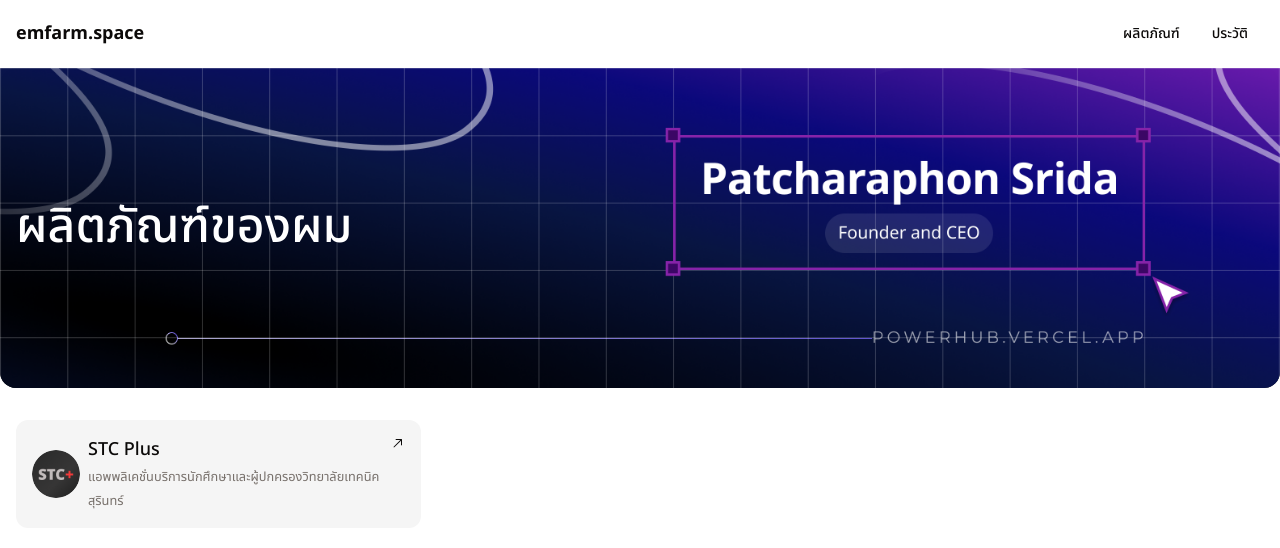
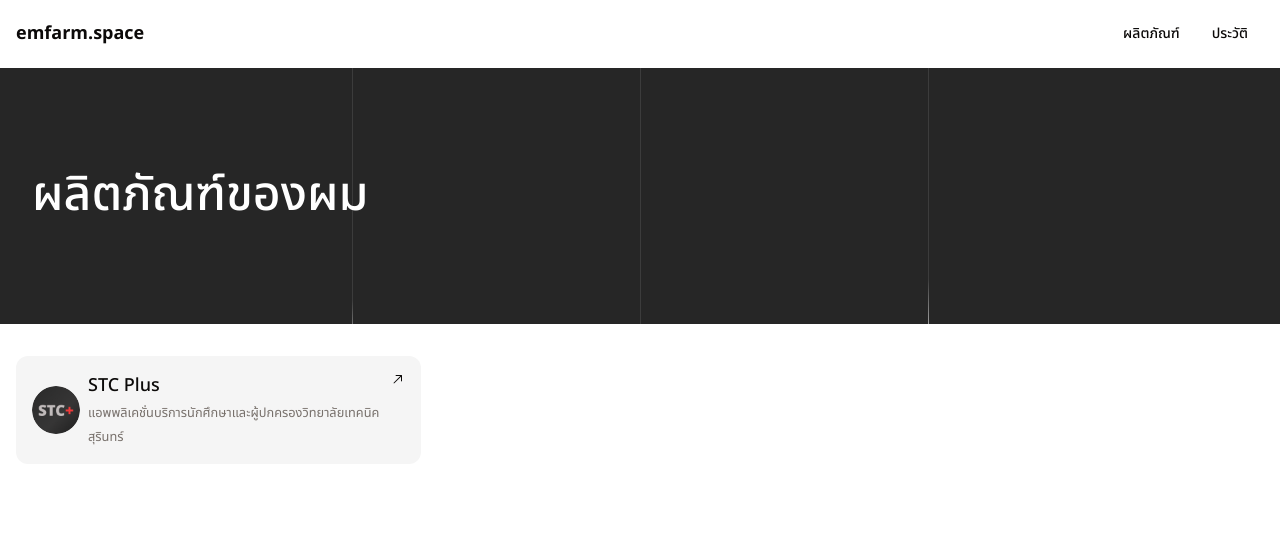
Before and after one commit to PatphonSD/emfarm, a Next.js app: page /product in a window 1280 px wide. Shown: the top 548 px of the page. Built offline with nearby package versions, Linux system fonts and the light colour scheme.

Commit message:
added resume

```diff
--- a/app/_section/experience.tsx
+++ b/app/_section/experience.tsx
@@ -38,7 +38,7 @@ const tools = [
   {
     success: true,
     name: "ระบบลงเวลาสำหรับบุคลากร",
-    description: "แอพพลิเคชั่นบริการนักเรียนและผู้ปกครอง",
+    description: "ระบบลงเวลาสำหรับบุคลากร",
     link: "",
     image: null,
     avatar: "/stc.jpg",
@@ -82,10 +82,10 @@ export default function Experience() {
             <div>
               {
                 item.image ? <img
-                className="rounded-t-lg aspect-video object-cover"
+                className="rounded-t-lg aspect-[2.23] object-cover"
                 alt={item.name}
                 src={item.image}
-              /> : <div className="rounded-t-lg bg-gradient-to-r from-violet-600 to-indigo-600 aspect-video object-cover"/>
+              /> : <div className="rounded-t-lg bg-gradient-to-r from-violet-600 to-indigo-600 aspect-[2.23] object-cover"/>
               }
             </div>
             <div className="flex justify-between px-4">
--- a/app/_section/faq.tsx
+++ b/app/_section/faq.tsx
@@ -18,12 +18,7 @@ const FaqData = [
   {
     topic: "ทำไมถึงชอบทั้งการพัฒนาซอฟแวร์และไฟฟ้ากำลัง",
     description:
-      "ผมมองว่าสิ่งที่ครองโลกตั้งแต่อดีต ปัจจุบัน จนถึงอาคตคือเทคโนโลยีและแนวคิดที่ก่อให้เกิดนวัตกรรมต่างๆ ไม่ว่าเราจะไปที่ไหน ทำอะไร เราก็เจอสิ่งเหล่านี้หมด ไม่ว่าจะเป็นเครื่องใช้ไฟฟ้า ยานยนต์ อุปกรณ์สื่อสาร และอื่นๆอีกมากมาย เครื่องมือเหล่านี้มีการพัฒนาอย่างต่อเนื่องเพื่อที่จะตอบโจทย์พวกเราให้สะดวกสบาย เข้าถึงได้อย่างเท่าเทียม และปลอดภัยขึ้นไปเรื่อยๆครับ",
-  },
-  {
-    topic: "ความเข้าใจเกี่ยวกับการพัฒนาซอฟแวร์",
-    description:
-      "ผมมองว่าสิ่งที่ครองโลกตั้งแต่อดีต ปัจจุบัน จนถึงอาคตคือเทคโนโลยีและแนวคิดที่ก่อให้เกิดนวัตกรรมต่างๆ ไม่ว่าเราจะไปที่ไหน ทำอะไร เราก็เจอสิ่งเหล่านี้หมด ไม่ว่าจะเป็นเครื่องใช้ไฟฟ้า ยานยนต์ อุปกรณ์สื่อสาร และอื่นๆอีกมากมาย เครื่องมือเหล่านี้มีการพัฒนาอย่างต่อเนื่องเพื่อที่จะตอบโจทย์พวกเราให้สะดวกสบาย เข้าถึงได้อย่างเท่าเทียม และปลอดภัยขึ้นไปเรื่อยๆครับ",
+      "ตามความคิดของผม สิ่งที่ครองโลกในปัจจุบันและในอนาคตคือเทคโนโลยีและแนวคิดที่นำไปสู่นวัตกรรมต่าง ๆ ไม่ว่าจะเป็นที่ไหนหรือทำอะไร เราก็ต้องพึ่งพาบนสิ่งเหล่านี้ทั้งหมด เช่นเครื่องใช้ไฟฟ้า, ยานยนต์, อุปกรณ์สื่อสาร, และอื่นๆอีกมากมาย สิ่งต่างๆในทุกวันนี้ล้วนถูกสร้างขึ้นจากการพัฒนาที่ต่อเนื่องจากแนวคิดที่เป็นนวัตกรรม เพื่อให้การใช้งานเป็นไปอย่างสะดวกสบาย เข้าถึงได้ทุกที่และปลอดภัย ผมมองว่าสิ่งที่สำคัญในการสร้างนวัตกรรมเหล่านี้คือศาสตร์ของไฟฟ้าและการพัฒนาซอฟต์แวร์ ดังนั้นผมมุ่งมั่นที่จะเรียนรู้และเข้าใจทั้งศาสตร์ของไฟฟ้ากำลังและการพัฒนาซอฟต์แวร์นั่นเองครับ",
   },
 ];
 
--- a/app/_section/hero.tsx
+++ b/app/_section/hero.tsx
@@ -32,7 +32,9 @@ export default function Hero() {
               GitHub
             </Link>
             <Link
-              href={"https://www.facebook.com/profile.php?id=100075414066608&mibextid=ZbWKwL"}
+              href={
+                "https://www.facebook.com/profile.php?id=100075414066608&mibextid=ZbWKwL"
+              }
               className="border shadow-sm hover:shadow-lg transition-all rounded-full px-4 py-1 font-medium"
             >
               Facebook
@@ -49,24 +51,34 @@ export default function Hero() {
 
 const HeroMock = () => (
   <div className="grid grid-cols-1 gap-2">
-        <div className="bg-blue-950 rounded-3xl object-bottom object-cover h-36 md:h-52 w-full">
-      <Image className="rounded-3xl object-bottom object-cover h-full" src={Mock04} alt="dnewuifhn" />
+    <div className="bg-blue-950 rounded-2xl object-bottom object-cover h-36 md:h-52 w-full">
+      <Image
+        loading="eager"
+        className="rounded-2xl object-bottom object-cover h-full"
+        src={Mock04}
+        alt="dnewuifhn"
+      />
     </div>
     <div className="grid grid-cols-1 md:grid-cols-2 gap-2">
-    <div className="bg-red-950 rounded-3xl h-36 md:h-52 w-full overflow-hidden">
-      <Image src={Mock01} alt="dnewuifhn" />
-    </div>    <div className="bg-orange-950 rounded-3xl h-36 md:h-52 w-full overflow-hidden">
-      <Image src={Mock03} alt="dnewuifhn" />
-    </div>
+      <div className="bg-red-950 rounded-2xl h-36 md:h-52 w-full overflow-hidden">
+        <Image loading="eager" src={Mock01} alt="dnewuifhn" />
+      </div>
+      <div className="bg-orange-950 rounded-2xl h-36 md:h-52 w-full overflow-hidden">
+        <Image loading="eager" src={Mock03} alt="dnewuifhn" />
+      </div>
     </div>
     <div className="flex gap-2">
-      <div className="bg-green-950 rounded-3xl h-36 md:h-52 aspect-square overflow-hidden">
-        <Image src={Mock05} className="h-full object-cover w-auto" alt="dnewuifhn" />
+      <div className="bg-green-950 rounded-2xl h-36 md:h-52 aspect-square w-auto overflow-hidden">
+        <Image
+          loading="eager"
+          src={Mock05}
+          className="h-full aspect-square object-cover w-auto"
+          alt="dnewuifhn"
+        />
       </div>
-      <div className="bg-violet-950 rounded-3xl h-36 md:h-52 w-full overflow-hidden">
-        <Image src={Mock02} alt="dnewuifhn" />
+      <div className="bg-violet-950 rounded-2xl h-36 flex-1 md:h-52 w-full overflow-hidden">
+        <Image loading="eager" className="h-full object-cover" src={Mock02} alt="dnewuifhn" />
       </div>
     </div>
-
   </div>
 );
--- a/app/layout.tsx
+++ b/app/layout.tsx
@@ -3,6 +3,8 @@ import { Noto_Sans_Thai } from 'next/font/google'
 import './globals.css'
 import Navbar from '@/components/navbar'
 import clsx from 'clsx'
+import { Suspense } from 'react'
+import Loading from './loading'
 
 const noto = Noto_Sans_Thai({ subsets: ['latin'] })
 
@@ -18,10 +20,12 @@ export default function RootLayout({
 }) {
   return (
     <html lang="en">
+      <Suspense fallback={<Loading />}>
       <body className={noto.className}>
         <Navbar/>
         {children}
       </body>
+      </Suspense>
     </html>
   )
 }
--- /dev/null
+++ b/app/loading.tsx
@@ -0,0 +1,20 @@
+export default function Loading() {
+  return (
+    <div className="flex flex-col h-screen justify-center items-center gap-2">
+      <svg
+        xmlns="http://www.w3.org/2000/svg"
+        width="24"
+        height="24"
+        viewBox="0 0 24 24"
+        fill="none"
+        stroke="currentColor"
+        strokeWidth="2"
+        strokeLinecap="round"
+        strokeLinejoin="round"
+        className="lucide lucide-loader-2 animate-spin"
+      >
+        <path d="M21 12a9 9 0 1 1-6.219-8.56" />
+      </svg>
+    </div>
+  );
+}
--- /dev/null
+++ b/app/product/hero.module.css
@@ -0,0 +1,72 @@
+.lines {
+  position: absolute;
+  top: 0;
+  left: 0;
+  right: 0;
+  height: 100%;
+  margin: auto;
+  width: 90vw;
+}
+
+.line {
+  position: absolute;
+  width: 1px;
+  height: 100%;
+  top: 0;
+  left: 50%;
+  background: rgba(255, 255, 255, 0.1);
+  overflow: hidden;
+}
+.line::after {
+  content: "";
+  display: block;
+  position: absolute;
+  height: 15vh;
+  width: 100%;
+  top: -50%;
+  left: 0;
+  background: linear-gradient(
+    to bottom,
+    rgba(255, 255, 255, 0) 0%,
+    #ffffff 75%,
+    #ffffff 100%
+  );
+  -webkit-animation: drop 7s 0s infinite;
+  animation: drop 7s 0s infinite;
+  -webkit-animation-fill-mode: forwards;
+  animation-fill-mode: forwards;
+  -webkit-animation-timing-function: cubic-bezier(0.4, 0.26, 0, 0.97);
+  animation-timing-function: cubic-bezier(0.4, 0.26, 0, 0.97);
+}
+.line:nth-child(1) {
+  margin-left: -25%;
+}
+.line:nth-child(1)::after {
+  -webkit-animation-delay: 2s;
+  animation-delay: 2s;
+}
+.line:nth-child(3) {
+  margin-left: 25%;
+}
+.line:nth-child(3)::after {
+  -webkit-animation-delay: 2.5s;
+  animation-delay: 2.5s;
+}
+
+@-webkit-keyframes drop {
+  0% {
+    top: -50%;
+  }
+  100% {
+    top: 110%;
+  }
+}
+
+@keyframes drop {
+  0% {
+    top: -50%;
+  }
+  100% {
+    top: 110%;
+  }
+}
--- /dev/null
+++ b/app/product/hero.tsx
@@ -0,0 +1,20 @@
+import clsx from "clsx";
+import styles from "./hero.module.css";
+import Container from "@/components/container";
+
+export default function Hero() {
+  return (
+    <div className="h-48 relative p-4 flex items-center md:h-64 bg-neutral-800">
+      <div className={styles.lines}>
+        <div className={styles.line}></div>
+        <div className={styles.line}></div>
+        <div className={styles.line}></div>
+      </div>
+      <Container>
+        <h1 className="text-white text-4xl md:text-5xl font-medium">
+          ผลิตภัณฑ์ของผม
+        </h1>
+      </Container>
+    </div>
+  );
+}
--- a/app/product/page.tsx
+++ b/app/product/page.tsx
@@ -4,19 +4,14 @@ import { product } from "@/constant/product";
 import {
   ArrowTopRightIcon,
   DashboardIcon,
-  Link1Icon,
 } from "@radix-ui/react-icons";
 import Link from "next/link";
+import Hero from "./hero";
 
 export default function Product() {
   return (
     <main className="flex flex-col gap-8">
-      <div className="bg-neutral-900 rounded-2xl relative text-white">
-        <Container className="z-10 h-full flex items-center absolute">
-          <h1 className="text-3xl md:text-5xl font-medium">ผลิตภัณฑ์ของผม</h1>
-        </Container>
-        <img className="rounded-b-2xl" src="/cover.png" />
-      </div>
+      <Hero/>
       <Container asSub>
         <div className="grid gap-4 grid-cols-1 md:grid-cols-2 lg:grid-cols-3">
           {product.map((item, idx) => (
--- a/package.json
+++ b/package.json
@@ -25,6 +25,7 @@
     "next": "14.0.4",
     "react": "^18.2.0",
     "react-dom": "^18.2.0",
+    "sharp": "^0.33.1",
     "tailwind-merge": "^2.2.0",
     "tailwindcss-animate": "^1.0.7"
   },
```
Also changed, not shown: app/pi/page.tsx (+24 -21 lines), 2 other files (tests, documents, lock files or other folders).
